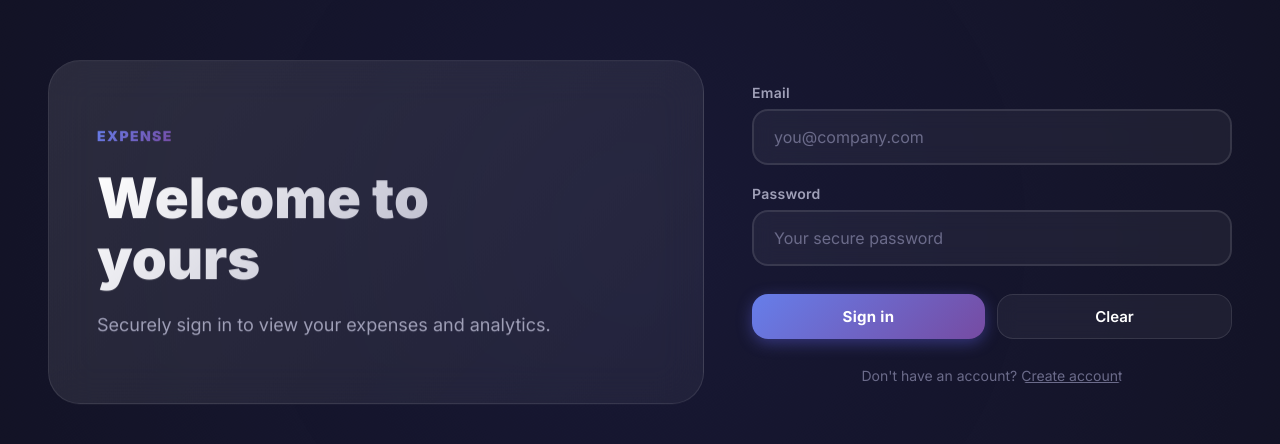
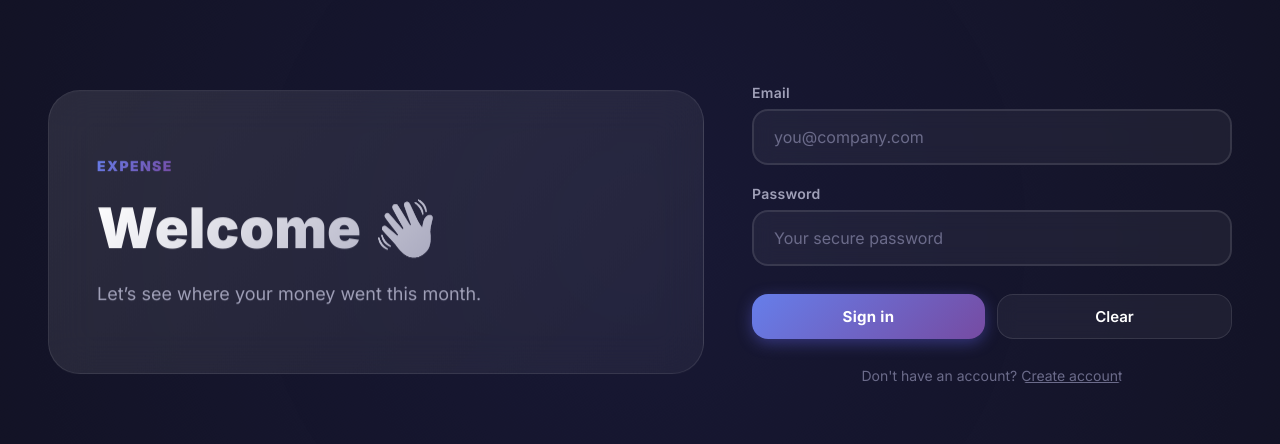
Before and after one commit to arukavina95/expense-tracker, a React (Vite) app: page / in a window 1280 px wide. Shown: the part 166-610 px from the top of the page. Built offline with nearby package versions, Linux system fonts and the light colour scheme; no server answers.

Commit message:
added registration v2

```diff
--- a/src/pages/Login.tsx
+++ b/src/pages/Login.tsx
@@ -27,8 +27,8 @@ export default function Login({ onLogin, onSwitchToRegister }: Props) {
       <div className="auth-hero">
         <div className="hero-inner">
           <div className="hero-tag">Expense</div>
-          <h1>Welcome to yours</h1>
-          <p className="muted">Securely sign in to view your expenses and analytics.</p>
+          <h1>Welcome  👋</h1>
+          <p className="muted">Let’s see where your money went this month.</p>
         </div>
       </div>
 
```
